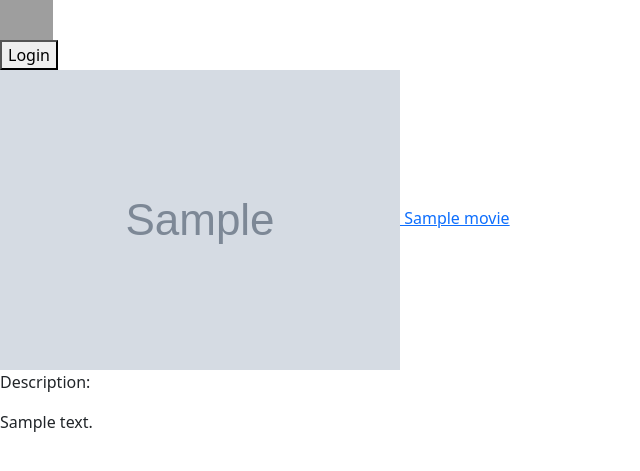
After one commit to Maestr06/sklep, a Django app: template sklep/main/templates/main/movie.html in a window 1280 px wide. The commit adds this page. Shown: the top 471 px of the page, without its empty margins (0-640 px from the left). Run offline with Django 3.2, Linux system fonts and the light colour scheme; the template is opened without the code that fills it: most values are stand-ins (such as "Sample title", 1, 10 or a date in 2020); grey boxes marked "Sample" are stand-in pictures; grey boxes are pictures that could not be loaded.

Commit message:
added comment model and comment form

```diff
--- a/sklep/main/admin.py
+++ b/sklep/main/admin.py
@@ -1,5 +1,6 @@
 from django.contrib import admin
-from .models import Movie
+from .models import Movie, Code
 
 # Register your models here.
 admin.site.register(Movie)
+admin.site.register(Code)
--- a/sklep/main/templates/main/base.html
+++ b/sklep/main/templates/main/base.html
@@ -16,11 +16,19 @@
 <body>
     <header>
         <div>
-            <a  href="/"><img id="main-logo" height="40rem" src="{% static 'main//logoblue-border.svg' %}" alt="VODery"></a>
+            <a href="/"><img id="main-logo" height="40rem" src="{% static 'main//logoblue-border.svg' %}" alt="VODery"></a>
         </div>
-        <form action="/login">
-            <button id="login-button" type="submit">Login</button>
-        </form>
+        {% if user.is_authenticated %}
+            {% block login %}
+            <form action="logout/">
+                <button id="login-button" type="submit">Logout</button>
+            </form>
+            {% endblock %}
+        {% else %}
+            <form action="login/">
+                <button id="login-button" type="submit">Login</button>
+            </form>
+        {% endif %}
     </header>
     <main>
         {% block content %}
--- /dev/null
+++ b/sklep/main/templates/main/movie.html
@@ -0,0 +1,28 @@
+{% extends 'main/base.html' %}
+
+{% block content %}
+
+<div class="movie">
+    <a class="movie" href="/movie/{{ movie.title }}">
+    <img class="posters" src="/media/{{ movie.poster }}">
+    {{ movie.title }}
+    </a>
+</div>
+<p>Description:</p>
+<p class="movie-description">
+{% if movie.description == '' %}
+    No description for this particular movie at this time. We're sorry!
+{% else %}
+    {{movie.description}}
+{% endif %}
+
+</p>
+
+{% if user.is_authenticated %}
+    <form action="/{{ movie.title }}/addcomment/">
+        <input type="text" class="comment-form" placeholder="Your comment here...">
+        <button type="submit">Comment</button>
+    </form>
+{% endif %}
+
+{% endblock %}
--- a/sklep/main/urls.py
+++ b/sklep/main/urls.py
@@ -1,9 +1,10 @@
 from unicodedata import name
 from django.urls import path
 
-from .views import HomeView, RegisterView
+from .views import HomeView, MovieView, RegisterView
 
 urlpatterns = [
     path('', HomeView.as_view(), name='home'),
     path('register/', RegisterView.as_view(), name='register'),
+    path('movie/<str:movie_title>', MovieView.as_view(), name='movie')
 ]
```
Also changed, not shown: sklep/main/models.py (+13 -4 lines), sklep/main/templates/main/main.html (+5 -3 lines), sklep/main/views.py (+13 -0 lines), sklep/main/migrations/0006_auto_20210620_1008.py (added), sklep/main/migrations/0007_auto_20210620_1010.py (added), sklep/main/migrations/0008_auto_20210620_1037.py (added), sklep/main/migrations/0009_movie_description.py (added), sklep/main/migrations/0010_comment.py (added).
